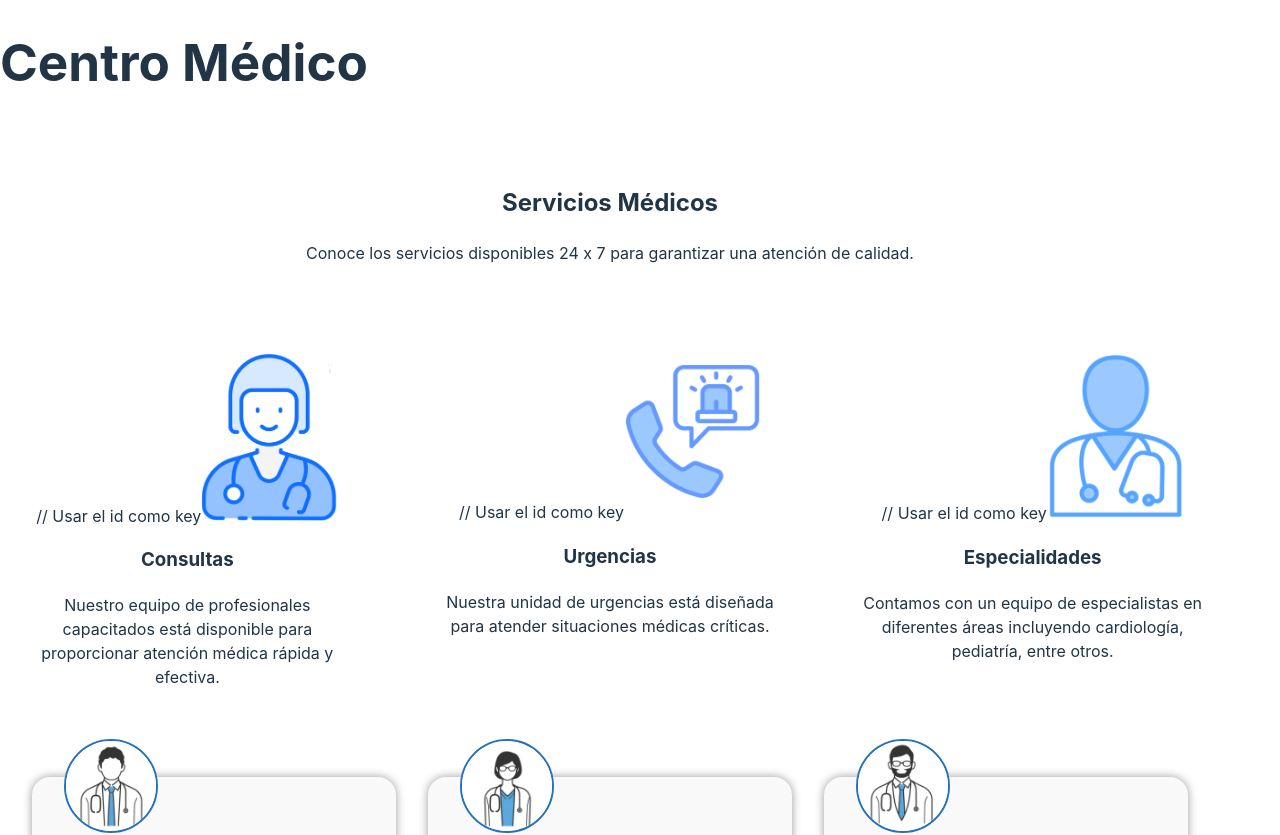
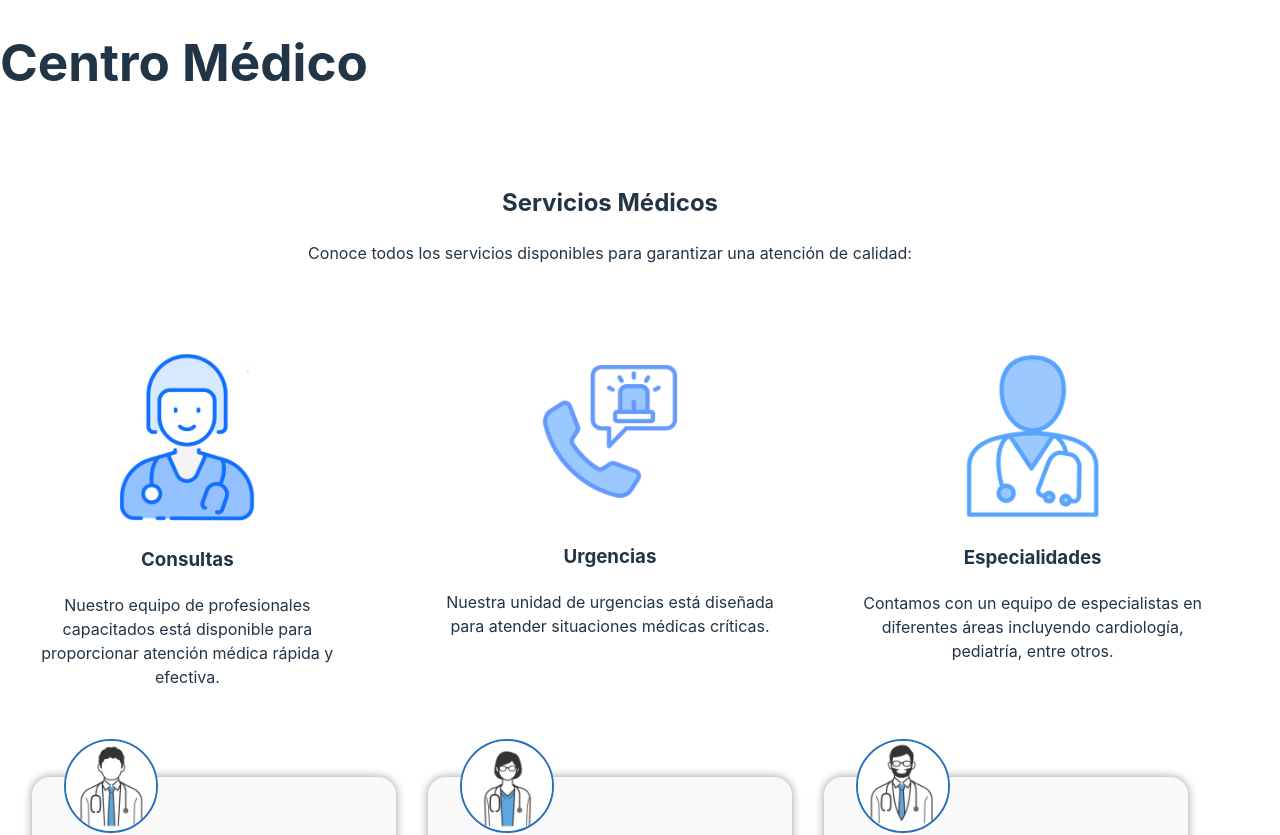
Before and after one commit to camilauxui/Componentes_Basicos_ReactJS, a React (Vite) app: page / in a window 1280 px wide. Shown: the top 835 px of the page. Built offline with nearby package versions, Linux system fonts and the light colour scheme.

Commit message:
se actualiza texto

```diff
--- a/src/components/ServiceList.jsx
+++ b/src/components/ServiceList.jsx
@@ -6,12 +6,12 @@ const ServiceList = ({ services }) => {
         <section id="services" className="section-services">
             <h2>Servicios Médicos</h2>
             <p>
-                Conoce los servicios disponibles 24 x 7 para garantizar una atención de calidad.
+                Conoce todos los servicios disponibles para garantizar una atención de calidad:
             </p>
             <br /><br />
             <div className="services-grid">
                 {services.map((service) => (
-                    <article className="services-item" key={service.id}>  // Usar el id como key
+                    <article className="services-item" key={service.id}>
                         <img
                             src={service.image}
                             alt={service.title}
```
